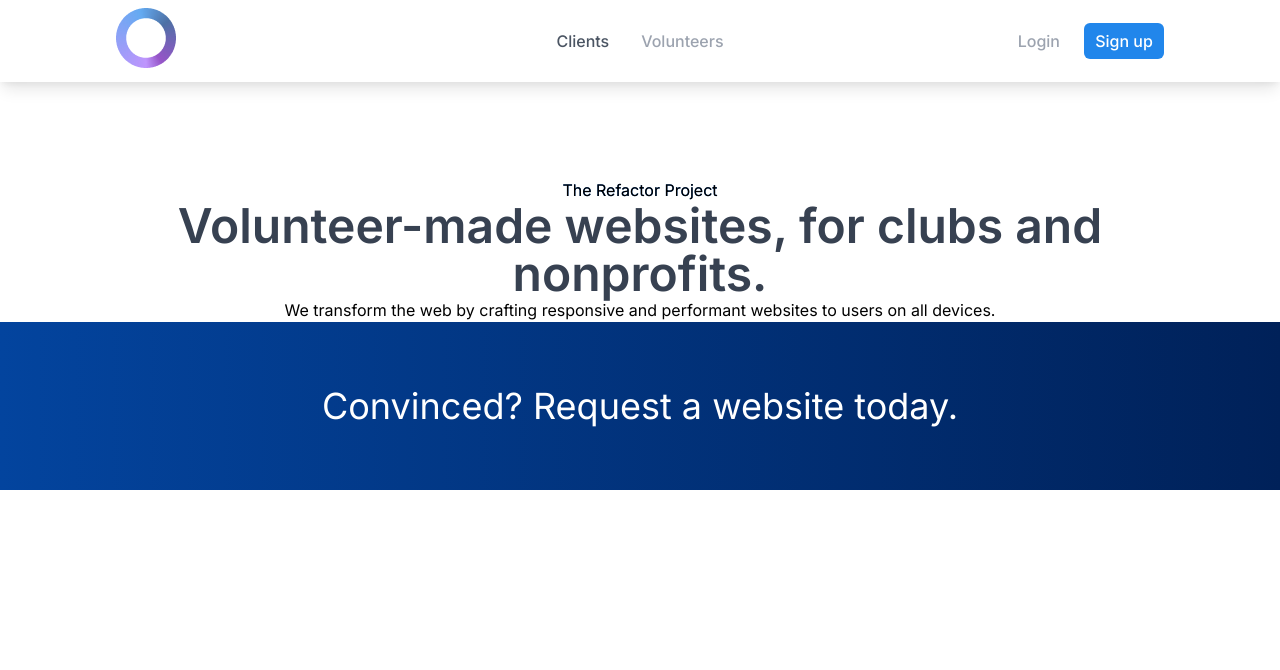
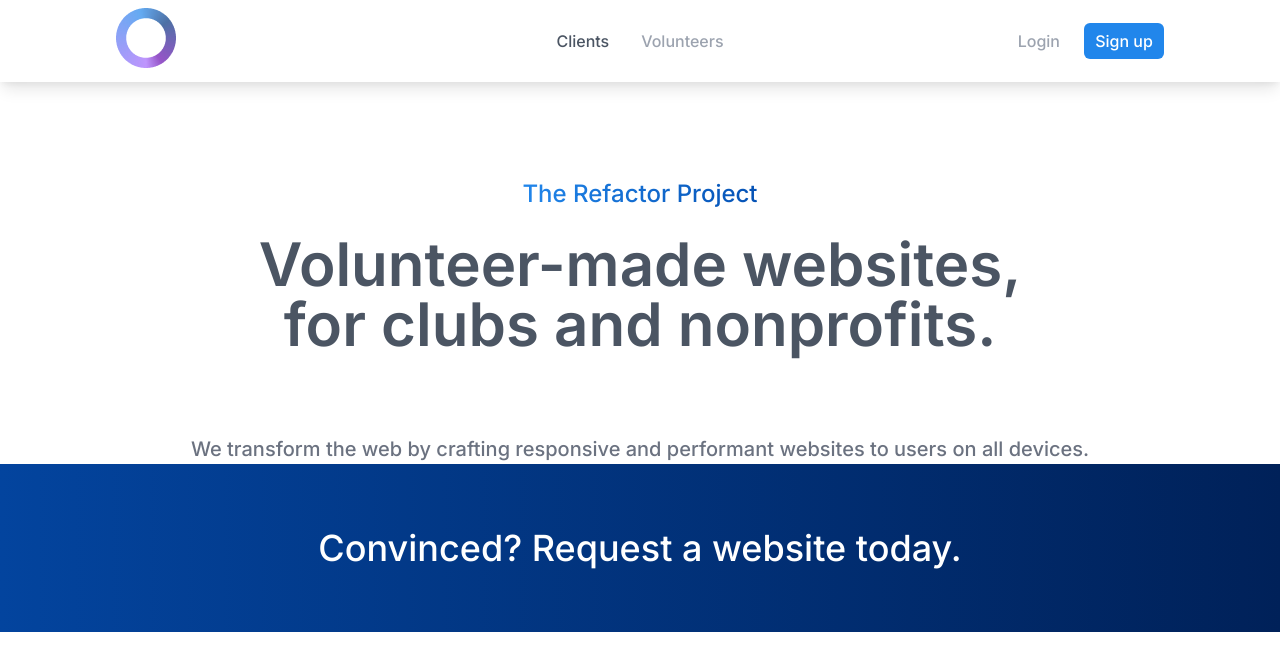
Before and after one commit to AnthonyKuang/the-refactor-project, a Next.js app: page / in a window 1280 px wide. Shown: the top 670 px of the page. Built offline with nearby package versions, Linux system fonts and the light colour scheme.

Commit message:
hero section

```diff
--- a/components/Navbar.js
+++ b/components/Navbar.js
@@ -2,7 +2,7 @@
 
 export default function Navbar({ page }) {
   return (
-    <nav className='shadow-lg py-2'>
+    <nav className='shadow-lg py-2 text-base'>
       <div className='container-homepage mx-auto px-4 flex justify-between items-center'>
         <div className='flex-1'>
           <Image
--- a/pages/index.js
+++ b/pages/index.js
@@ -11,13 +11,13 @@
 
       <div className='container-homepage mx-auto px-4'>
         <section className='mt-24 text-center'>
-          <div className='bg-clip-text text-transparent bg-gradient-to-r from-blue-500 to-blue-700'>
+          <span className='bg-gradient-to-r from-blue-400 to-blue-600 text-transparent bg-clip-text text-base xs:text-lg sm:text-xl md:text-2xl'>
             The Refactor Project
-          </div>
-          <h1 className='text-5xl font-semibold text-gray-700'>
+          </span>
+          <h1 className='text-3xl xs:text-4xl sm:text-5xl lg:text-6xl mt-6 max-w-3xl mx-auto'>
             Volunteer-made websites, for clubs and nonprofits.
           </h1>
-          <p>
+          <p className='mt-20'>
             We transform the web by crafting responsive and performant websites
             to users on all devices.
           </p>
--- a/styles/globals.css
+++ b/styles/globals.css
@@ -1,8 +1,23 @@
-@import url('https://fonts.googleapis.com/css2?family=Inter:wght@400;500;600&display=swap');
+@import url('https://fonts.googleapis.com/css2?family=Inter:wght@500;600&display=swap');
 
 @tailwind base;
 @tailwind components;
 @tailwind utilities;
+
+@layer base {
+  body {
+    @apply text-gray-500 leading-normal text-xl;
+  }
+
+  h1,
+  h2,
+  h3,
+  h4,
+  h5,
+  h6 {
+    @apply text-gray-600 font-semibold;
+  }
+}
 
 @layer components {
 }
--- a/tailwind.config.js
+++ b/tailwind.config.js
@@ -6,6 +6,7 @@
   darkMode: 'class', // or 'media' or 'class'
   theme: {
     colors: {
+      transparent: 'transparent',
       white: white,
       gray: coolGray,
       blue: {
@@ -36,6 +37,19 @@
     fontFamily: {
       sans: ['Inter', ...fontFamily.sans],
     },
+    screens: {
+      xs: '365px',
+      sm: '650px',
+      md: '768px',
+      lg: '1024px',
+      xl: '1280px',
+      '2xl': '1536px',
+    },
+    extend: {
+      lineHeight: {
+        tighter: '1.125',
+      },
+    },
   },
   variants: {
     extend: {},
```
